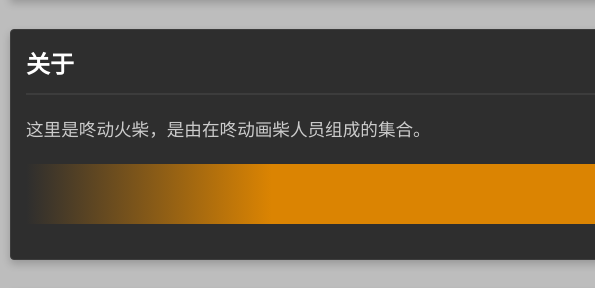
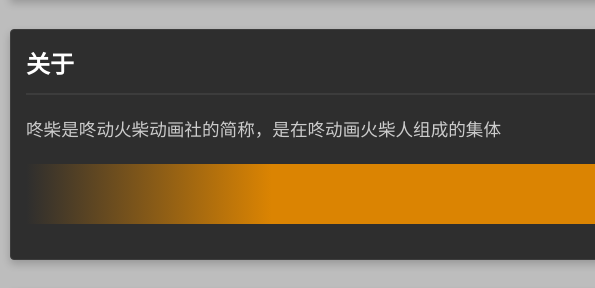
Before and after one commit to ATKilonova/DongdongMatch, a plain HTML site: page index.html in a window 1280 px wide. Shown: the part 412-700 px from the top of the page, 0-595 px from the left. Drawn offline with Linux system fonts and the light colour scheme.

Commit message:
Add files via upload

```diff
--- a/index.html
+++ b/index.html
@@ -9,16 +9,17 @@
 </head>
 
 <body>
+  <!--大标题-->
   <header>
     <h1>咚柴营地</h1>
   </header>
-
+  <!--导航栏-->
   <nav>
     <a href="#about">关于</a>
     <a href="#works">作品</a>
     <a href="#platform">平台</a>
   </nav>
-
+  <!--滚动横幅-->
   <section id="highlighted" class="carousel">
     <div class="carousel-inner">
       <div class="carousel-item active">
@@ -34,14 +35,15 @@
           <a href="#BV1sJ4m1E76G">火柴人特效联合</a>
         </div>
       </div>
-
+      <!--横幅按钮-->
       <a class="carousel-control prev" onclick="moveSlide(-1)">&#10094;</a>
       <a class="carousel-control next" onclick="moveSlide(1)">&#10095;</a>
     </section>
+
     <section id="about">
       <h2>关于</h2>
       <p>
-        这里是咚动火柴，是由在咚动画柴人员组成的集合。
+        咚柴是咚动火柴动画社的简称，是在咚动画火柴人组成的集体
       </p>
       <div class="image-container">
         <img src="https://s21.ax1x.com/2024/08/29/pAAwK8s.jpg" alt="咚柴logo" width=80px>
@@ -51,36 +53,42 @@
     <section id="works">
       <h2>作品</h2>
       <div class="works-container">
+
         <div class="work-item" id="BV1KRWjeyE1U">
           <iframe src="//player.bilibili.com/player.html?isOutside=true&aid=113006159725724&bvid=BV1KRWjeyE1U&cid=500001658628003&p=1" scrolling="no" frameborder="0" allowfullscreen="true"></iframe>
           <div class="work-description">
             <a href="https://www.bilibili.com/video/BV1KRWjeyE1U/">猫猫柴的一拳</a>
           </div>
         </div>
+
         <div class="work-item" id="BV1HKYCeeEN4">
           <iframe src="//player.bilibili.com/player.html?isOutside=true&aid=112954099896227&bvid=BV1HKYCeeEN4&cid=500001648104079&p=1" scrolling="no" frameborder="0" allowfullscreen="true"></iframe>
           <div class="work-description">
             <a href="https://www.bilibili.com/video/BV1HKYCeeEN4/">赤青争霸</a>
           </div>
         </div>
+
         <div class="work-item" id="BV1b4421U7J1">
           <iframe src="//player.bilibili.com/player.html?isOutside=true&aid=1756170457&bvid=BV1b4421U7J1&cid=1616217825&p=1" scrolling="no" frameborder="0" allowfullscreen="true"></iframe>
           <div class="work-description">
             <a href="https://www.bilibili.com/video/BV1b4421U7J1/">赤青争霸制作片段录屏</a>
           </div>
         </div>
+
         <div class="work-item" id="BV1Gy411h7bo">
           <iframe src="//player.bilibili.com/player.html?isOutside=true&aid=1955222340&bvid=BV1Gy411h7bo&cid=1560266394&p=1" scrolling="no" frameborder="0" allowfullscreen="true"></iframe>
           <div class="work-description">
             <a href="https://www.bilibili.com/video/BV1Gy411h7bo/">打架不如跳舞</a>
           </div>
         </div>
+
         <div class="work-item" id="BV1sJ4m1E76G">
           <iframe src="//player.bilibili.com/player.html?isOutside=true&aid=1253931865&bvid=BV1sJ4m1E76G&cid=1528004877&p=1" scrolling="no" frameborder="0" allowfullscreen="true"></iframe>
           <div class="work-description">
             <a href="https://www.bilibili.com/video/BV1sJ4m1E76G/">火柴人特效联合！</a>
           </div>
         </div>
+
       </div>
     </section>
 
@@ -88,8 +96,11 @@
       <h2>平台</h2>
       <ul class="contact-info">
         <li>bilibili: <a href="https://space.bilibili.com/2119284217">2119284217</a></li>
+
         <li>Q群: <a href="http://qm.qq.com/cgi-bin/qm/qr?_wv=1027&k=PK-h4cfSYb_R7otb_R9F9MBS14_-pZbf&authKey=CeT5LNqX8byGAg4CviQ%2BMB48FK4sRnNiBtXB2SBg45hbU0eWOZo%2BhVL2CrKx35l%2B&noverify=0&group_code=876187105">876187105</a></li>
+
         <li>X: <a href="https://x.com/DongdongMatch">DongdongMatch</a></li>
+
         <li>YouTube: <a href="https://www.youtube.com/@DongdongStickman/videos">@DongdongStickman</a></li>
       </ul>
     </section>
@@ -97,6 +108,7 @@
     <section class="dongdong-basecamp">
       <h2>咚动大本营</h2>
       <ul>
+
         <li>白瑀a: <a href="https://space.bilibili.com/313679566">bilibili</a></li>
         <li>柴猫: <a href="https://space.bilibili.com/3494356891732846">bilibili</a></li>
         <li>凯撒哒第CAESAR:
@@ -118,6 +130,7 @@
           <a href="https://space.bilibili.com/494902068">bilibili</a>
           <a href="mailto:1344720601@qq.com">邮箱</a>
         </li>
+
       </ul>
     </section>
     <br /><br /><br /><br /><br /><br /><br /><br /><br /><br /><br /><br /><br /><br /><br /><br /><br /><br /><br /><br /><br /><br /><br /><br /><br /><br /><br /><br /><br /><br /><br /><br /><br /><br /><br /><br /><br /><br /><br /><br /><br /><br /><br /><br /><br /><br /><br /><br /><br /><br /><br /><br /><br /><br /><br /><br /><br /><br /><br />
```
